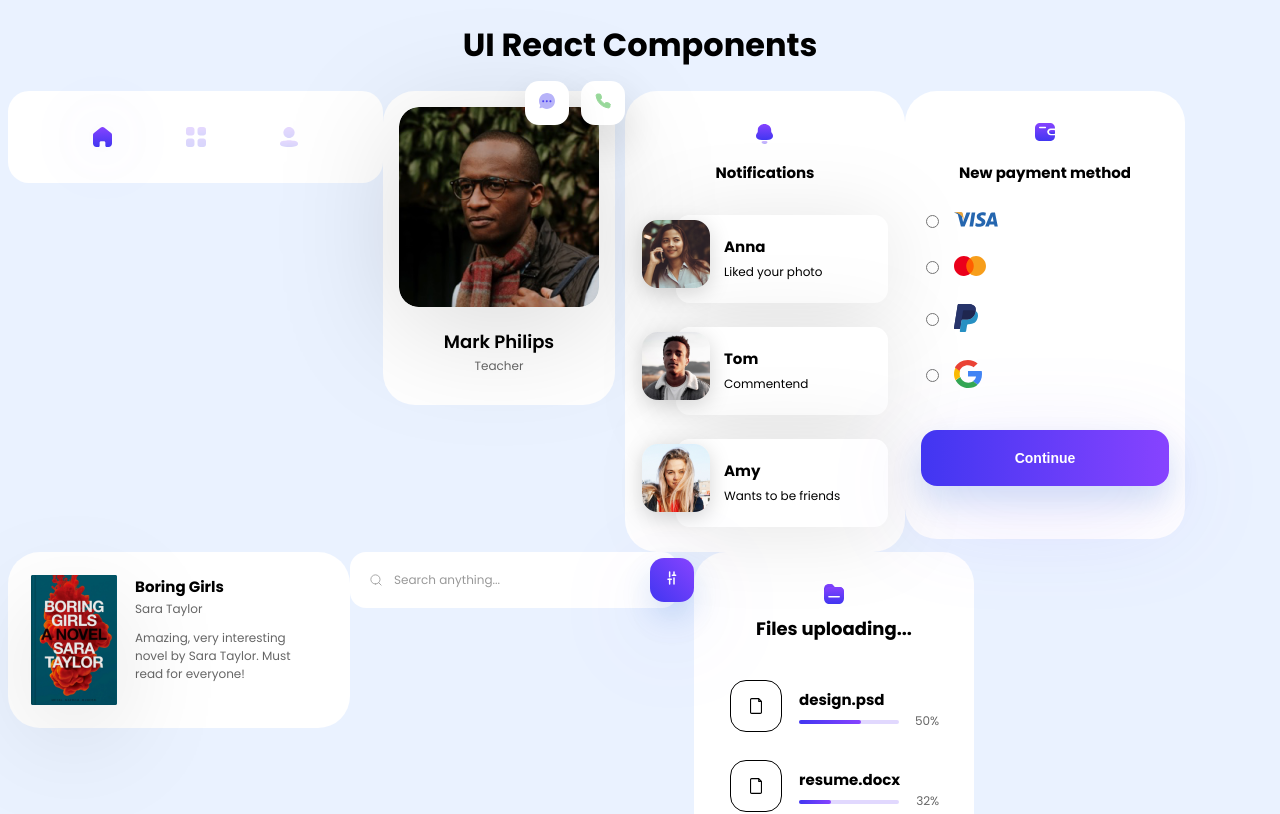
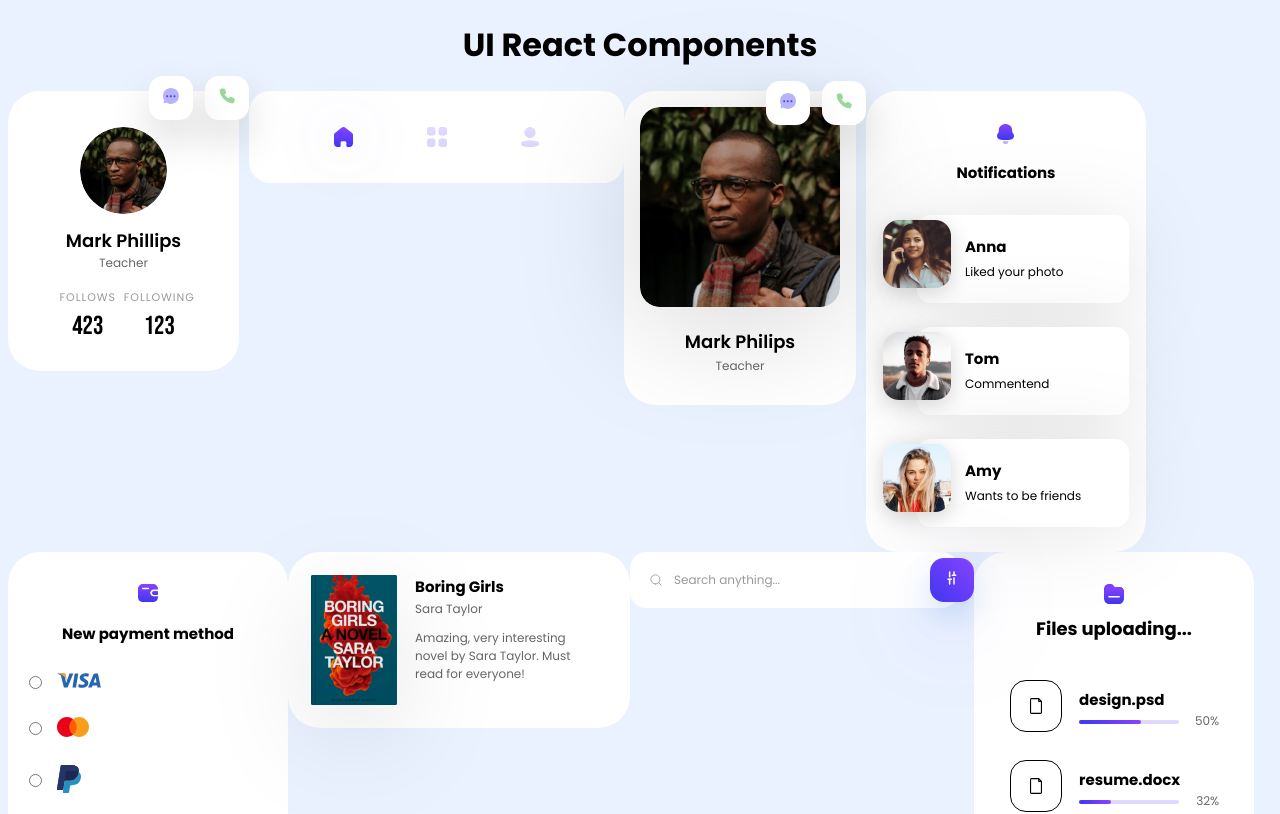
Before and after one commit to mancillajonathan/ui-react-components, a React (Create React App) app: page / in a window 1280 px wide. Shown: the top 814 px of the page. Built offline with nearby package versions, Linux system fonts and the light colour scheme.

Commit message:
Creating ProfileMoreInfo component

```diff
--- a/src/App.css
+++ b/src/App.css
@@ -1,4 +1,5 @@
 @import url('https://fonts.googleapis.com/css2?family=Poppins:wght@400;500;600;700;800&display=swap');
+@import url('https://fonts.googleapis.com/css2?family=Bebas+Neue&display=swap');
 
 body {
 	background-color: #eaf2ff;
--- a/src/App.js
+++ b/src/App.js
@@ -15,12 +15,14 @@ import AddNewCard from './components/AddNewCard';
 import Notification from './components/Notification';
 import Profile from './components/Profile';
 import Navbar from './components/Navbar';
+import ProfileMoreInfo from './components/ProfileMoreInfo';
 
 function App() {
 	return (
 		<Fragment>
 			<h1 className='App__title'>UI React Components</h1>
 			<div className='App'>
+				<ProfileMoreInfo/>
 				<Navbar/>
 				<Profile/>
 				<Notification />
--- /dev/null
+++ b/src/components/ProfileMoreInfo.js
@@ -0,0 +1,127 @@
+import React from 'react';
+import styled from 'styled-components';
+import profile from '../assets/images/profile-circle.png';
+import phone from '../assets/icons/phone.svg';
+import chat from '../assets/icons/chat.svg';
+
+const Container = styled.div`
+	width: 241px;
+	height: 293px;
+	position: relative;
+
+	.btn-phone {
+		right: 0px;
+		z-index: 1;
+	}
+
+	.btn-chat {
+		right: 56px;
+		z-index: 2;
+	}
+`;
+
+const ProfileBackground = styled.div`
+	width: 231px;
+	height: 280px;
+	background-color: #ffffff;
+	text-align: center;
+	border-radius: 32px;
+	padding: 36px 44px;
+	box-sizing: border-box;
+`;
+
+const ProfilePicture = styled.img`
+	width: 87px;
+	height: 87px;
+	border-radius: 50%;
+	display: block;
+	margin: 0 auto;
+`;
+
+const Name = styled.h4`
+	font-weight: 600;
+	font-size: 18px;
+	line-height: 14px;
+	margin-top: 20px;
+`;
+
+const Profession = styled.p`
+	font-size: 12px;
+	line-height: 14px;
+	opacity: 0.6;
+	margin: 8px 0 20px 0;
+`;
+
+const SocialContainer = styled.div`
+	width: 100%;
+	height: 44px;
+	display: flex;
+`;
+
+const SocialFollowsContainer = styled.div`
+	width: 50%;
+	height: 100%;
+	text-align: center;
+	text-transform: uppercase;
+	position: relative;
+
+	p {
+		font-size: 11px;
+		line-height: 14px;
+		letter-spacing: 1px;
+		opacity: 0.4;
+	}
+
+	span {
+		margin-top: 12px;
+		font-family: 'Bebas Neue', sans-serif;
+		font-size: 26px;
+		line-height: 14px;
+		position: absolute;
+		left: 0;
+		right: 0;
+		bottom: 0;
+	}
+`;
+
+const FloatButton = styled.button`
+	width: 44px;
+	height: 44px;
+	background: #ffffff;
+	border-radius: 14px;
+	border-style: none;
+	position: absolute;
+	box-shadow: 0px 20px 40px rgba(0, 0, 0, 0.15);
+	border-radius: 14px;
+	top: -15px;
+`;
+
+const ProfileMoreInfo = () => {
+	return (
+		<Container>
+			<FloatButton className='btn-phone'>
+				<img src={phone} alt='phone' />
+			</FloatButton>
+			<FloatButton className='btn-chat'>
+				<img src={chat} alt='chat' />
+			</FloatButton>
+			<ProfileBackground>
+				<ProfilePicture src={profile} alt='profile' />
+				<Name>Mark Phillips</Name>
+				<Profession>Teacher</Profession>
+				<SocialContainer>
+					<SocialFollowsContainer>
+						<p>Follows</p>
+						<span>423</span>
+					</SocialFollowsContainer>
+					<SocialFollowsContainer>
+						<p>Following</p>
+						<span>123</span>
+					</SocialFollowsContainer>
+				</SocialContainer>
+			</ProfileBackground>
+		</Container>
+	);
+};
+
+export default ProfileMoreInfo;
```
Also changed, not shown: src/assets/images/profile-circle.png (added).
